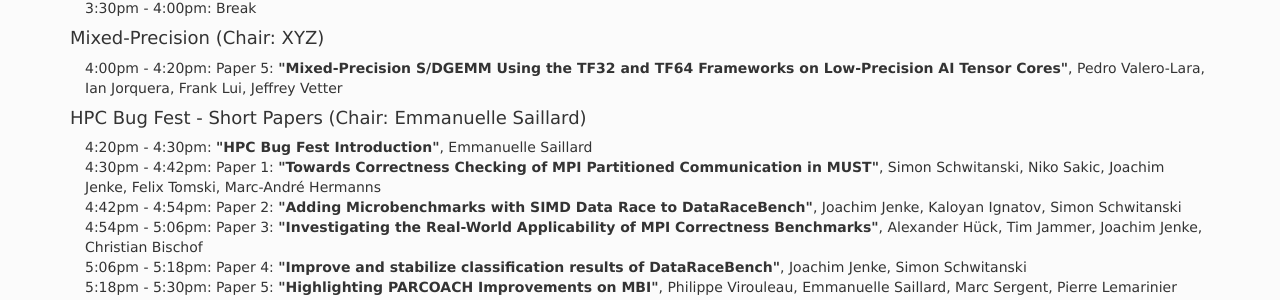
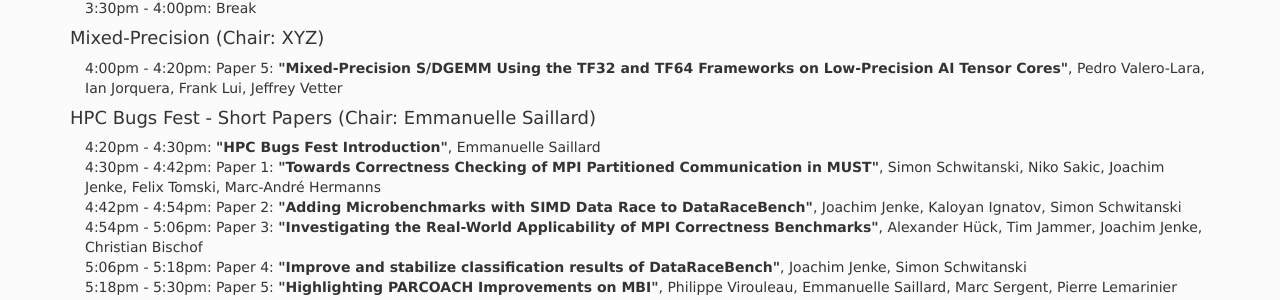
Before and after one commit to correctness-workshop/2023, a Jekyll site: the page built from index.md, in a window 1280 px wide and 900 px high, scrolled down 3178 px. Shown: the part 208-508 px from the top of the window. Built offline with Jekyll 4.4.1, drawn with Linux system fonts in a browser that asks for light colours; nearby versions of some CDN libraries; the list of posts is cut into pages by our own code.

Commit message:
Update index.md

```diff
--- a/index.md
+++ b/index.md
@@ -176,9 +176,9 @@ All time zones are AOE.
 <tr><td width="15">  </td> <td>4:00pm - 4:20pm:  Paper 5: <b>"Mixed-Precision S/DGEMM Using the TF32 and TF64 Frameworks on Low-Precision AI Tensor Cores"</b>, Pedro Valero-Lara, Ian Jorquera, Frank Lui, Jeffrey Vetter </td> </tr>
 </table>
 
-#### HPC Bug Fest - Short Papers (Chair: Emmanuelle Saillard)
+#### HPC Bugs Fest - Short Papers (Chair: Emmanuelle Saillard)
 <table>
-<tr><td width="15">  </td> <td>4:20pm - 4:30pm:  <b>"HPC Bug Fest Introduction"</b>, Emmanuelle Saillard </td> </tr>
+<tr><td width="15">  </td> <td>4:20pm - 4:30pm:  <b>"HPC Bugs Fest Introduction"</b>, Emmanuelle Saillard </td> </tr>
 
 <tr><td width="15">  </td> <td>4:30pm - 4:42pm:  Paper 1: <b>"Towards Correctness Checking of MPI Partitioned Communication in MUST"</b>,
        Simon Schwitanski, Niko Sakic, Joachim Jenke, Felix Tomski, Marc-André Hermanns</td> </tr>
```
